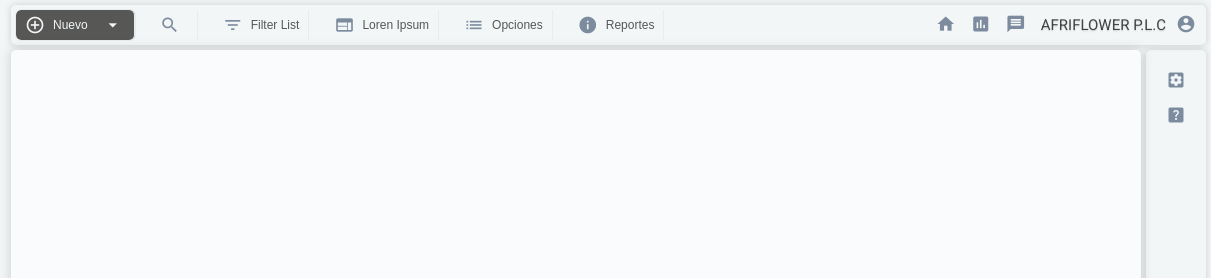
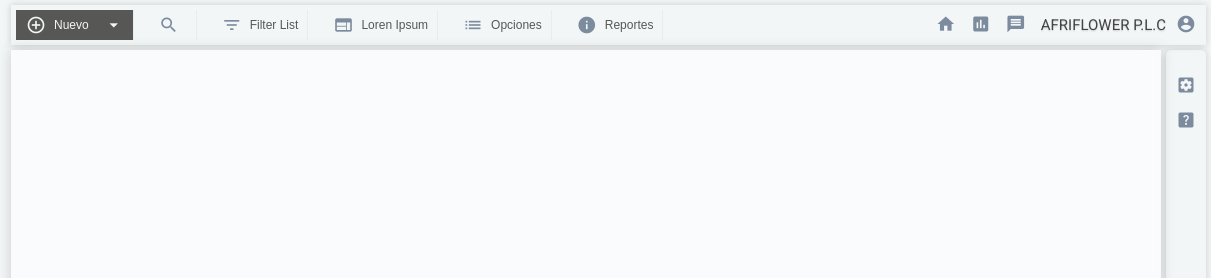
Before and after one commit to saragismondi/dartis, a website built with webpack: page docs/index.html in a window 1280 px wide. Shown: the top 278 px of the page, 69-1280 px from the left. Built offline with nearby package versions, Linux system fonts and the light colour scheme.

Commit message:
buttons-nav styled-WIP-(misssing scroll behavior on vertical menu yet)

```diff
--- a/docs/css/style.css
+++ b/docs/css/style.css
@@ -220,7 +220,6 @@ ul {
   justify-content: space-between;
   padding: 5px;
   padding-right: 10px;
-  border-radius: 5px;
   box-shadow: 0 0px 7px 0px rgb(68 68 68 / 23%);
 }
 .desktop-canvas {
@@ -228,7 +227,6 @@ ul {
   flex: 1;
   background-color: #F9FBFD;
   box-shadow: 0 0px 12px 0px rgb(68 68 68 / 23%);
-  border-radius: 5px;
 }
 .desktop-sidebar {
   /* outline: 1px solid salmon; */
@@ -236,7 +234,7 @@ ul {
   flex-direction: column;
   justify-content: flex-start;
   align-items: center;
-  padding: 20px;
+  padding: 25px 10px;
   border-radius: 5px;
   margin-left: 5px;
   margin-right: 5px;
@@ -444,13 +442,9 @@ font-weight: 900;
 .desktop-nav-wrapper .button-container-subcategory .new-button {
   background-color: #575756;
   color: #F3F6F7;
-  /* padding: 5px 10px; */
-  border-radius: 5px;
   font-size: 12px;
   line-height: 1.5;
   cursor: pointer;
-  outline: 1px solid #E7EDEF;
-  padding: 1px 12px 1px 9px;
 }
 .desktop-nav-wrapper .button-container-subcategory .new-button:hover {
   background-color: #F3F6F7;
```
